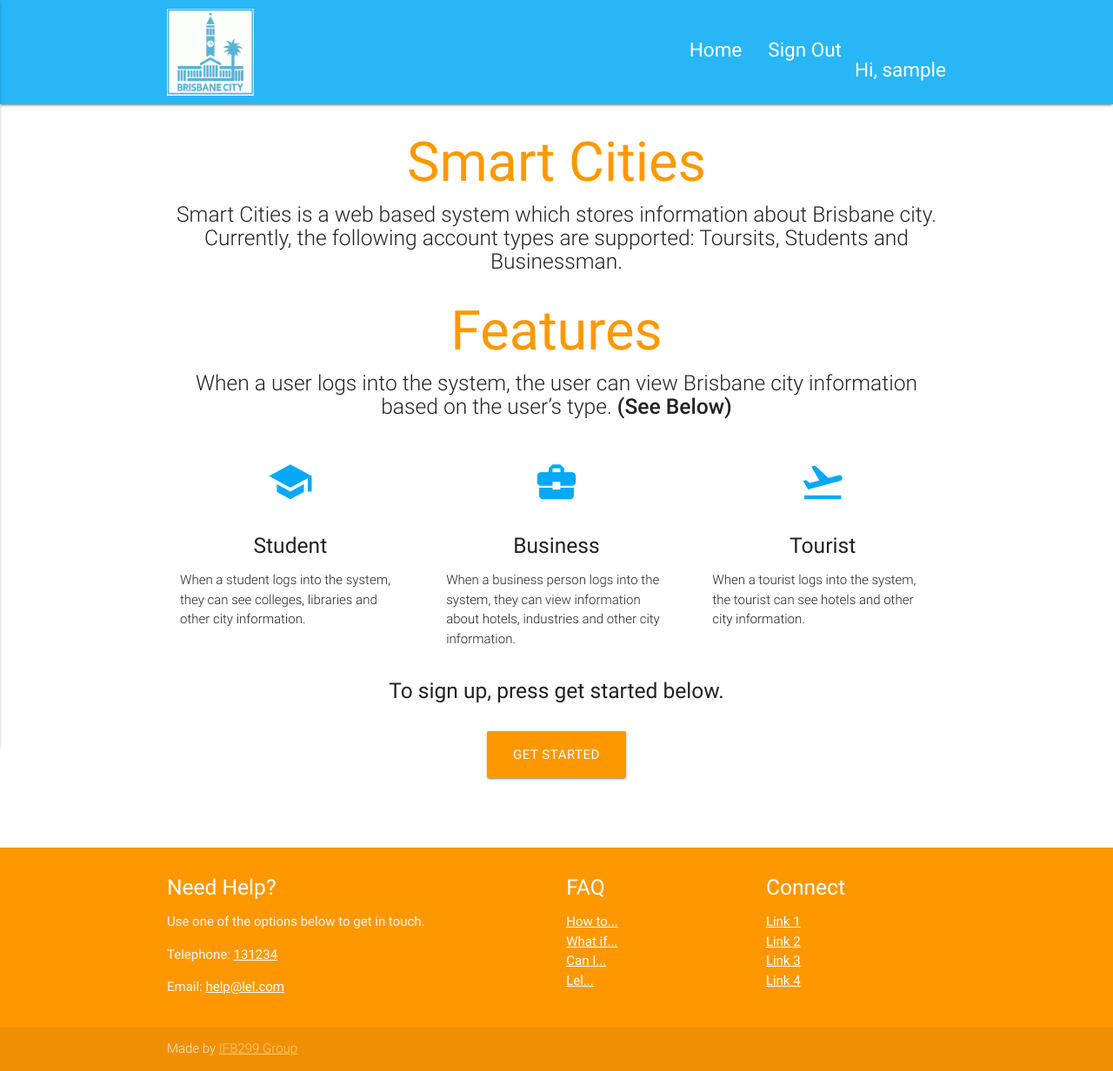
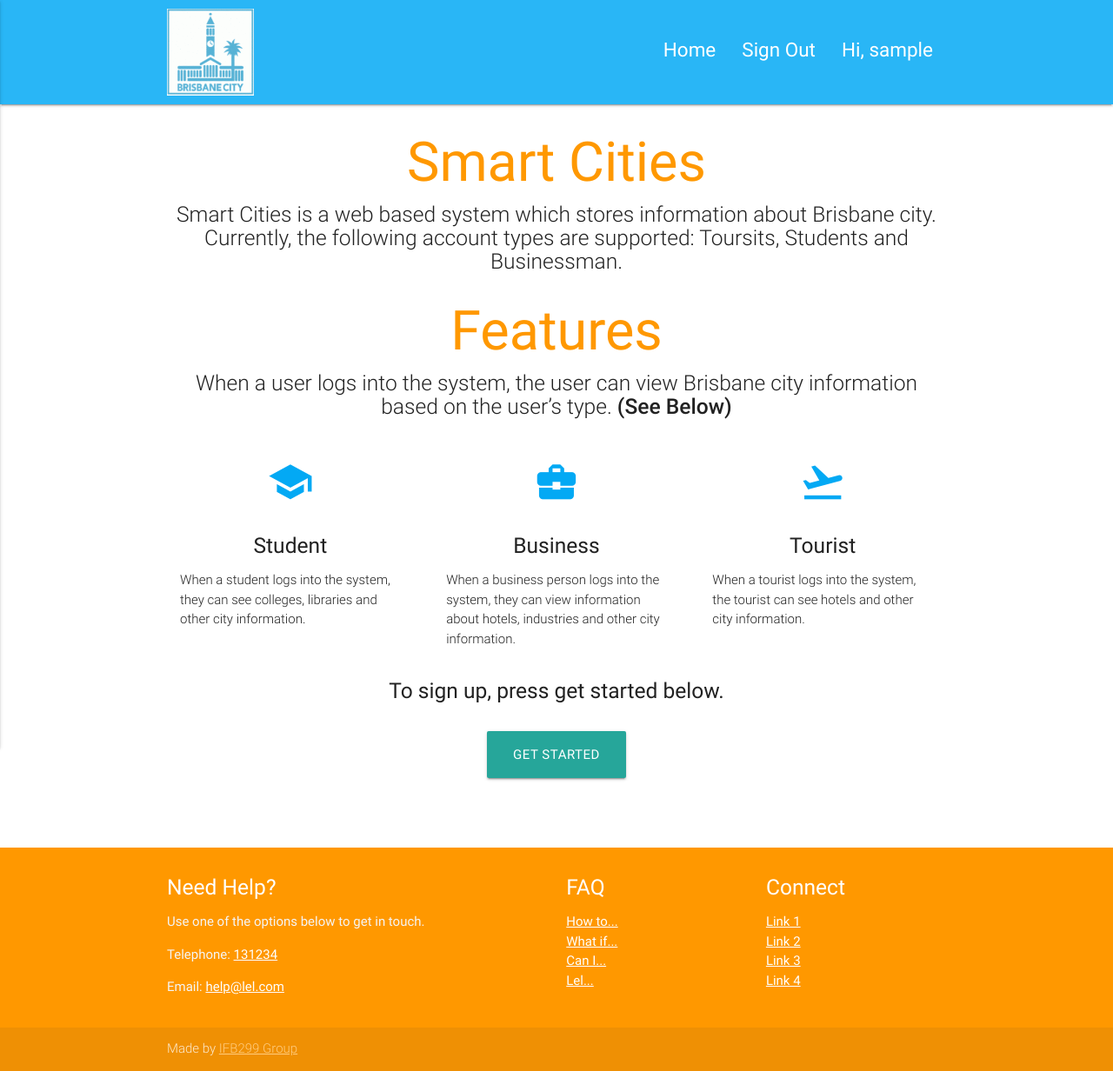
Before and after one commit to jabelone/ifb299, a Django app: page / in a window 1280 px wide. Shown: the whole page at 87% size. Run offline with Django 3.2, Linux system fonts and the light colour scheme; the visitor is signed in with stand-in values (Sample User, id 1); some libraries are stand-ins or nearby versions.

Commit message:
Converted all buttons to material design

```diff
--- a/ifb299_production/production/templates/production/base.html
+++ b/ifb299_production/production/templates/production/base.html
@@ -23,14 +23,14 @@
 
         {% if user.is_authenticated %}
           <li><a class="menu-item" href="/signout">Sign Out</a></li>
-          <li><p class="menu-item" class="user_greeting">Hi, {{ user.username }}</p></li>
+          <li><p class="menu-item" id="desktop_greeting">Hi, {{ user.username }}</p></li>
         {% endif %}
 
       </ul>
 
       <ul id="nav-mobile" class="side-nav">
         {% if user.is_authenticated %}
-          <li><p class="menu-item-mobile" id="mobile_greeting" class="user_greeting">Hi, {{ user.username }}</p></li>
+          <li><p class="menu-item-mobile" id="mobile_greeting">Hi, {{ user.username }}</p></li>
         {% endif %}
 
         <li><a class="menu-item-mobile" href="/">Home</a></li>
--- a/ifb299_production/production/templates/production/home.html
+++ b/ifb299_production/production/templates/production/home.html
@@ -52,6 +52,6 @@
 
 <div class="row center">
     <h5>To sign up, press get started below.</h5><br>
-    <a href="/signup" id="download-button" class="btn-large waves-effect waves-light orange">Get Started</a>
+    <a href="/signup" id="download-button" class="btn-large waves-effect waves-light">Get Started</a>
 </div>
 {% endblock %}
--- a/ifb299_production/production/templates/production/signup.html
+++ b/ifb299_production/production/templates/production/signup.html
@@ -8,6 +8,8 @@
     {% csrf_token %}
     {{ user_form.as_p }}
     {{ profile_form.as_p }}
-    <button type="submit">Sign up</button>
+    <button class="btn waves-effect waves-light" type="submit" name="signup">Sign Up
+        <i class="material-icons right">arrow_forward</i>
+    </button>
 </form>
 {% endblock %}
--- a/ifb299_production/production/templates/registration/login.html
+++ b/ifb299_production/production/templates/registration/login.html
@@ -7,6 +7,8 @@
     <form method="post">
     {% csrf_token %}
     {{ form.as_p }}
-    <button type="submit">Login</button>
+    <button class="btn waves-effect waves-light" type="submit" name="login">Login
+        <i class="material-icons right">arrow_forward</i>
+    </button>
     </form>
 {% endblock %}
```
